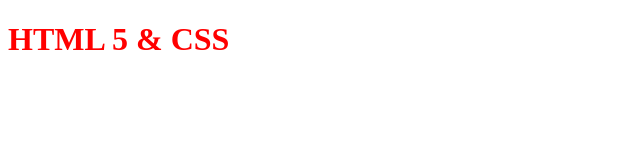
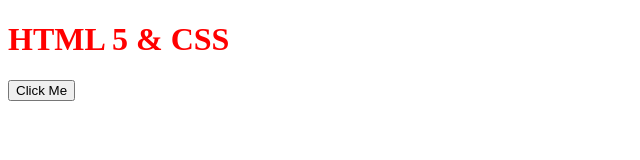
Before and after one commit to prudhvikaranam/arshitaTraining, a plain HTML site: page index.html in a window 1280 px wide. Shown: the whole page, without its empty margins (0-640 px from the left). Drawn offline with Linux system fonts and the light colour scheme.

Commit message:
adding alert box

```diff
--- a/index.html
+++ b/index.html
@@ -10,5 +10,6 @@
 <body>
     <h1>HTML 5 & CSS</h1>
 
+    <button onclick="alertMe()">Click Me</button>
 </body>
 </html>
```
